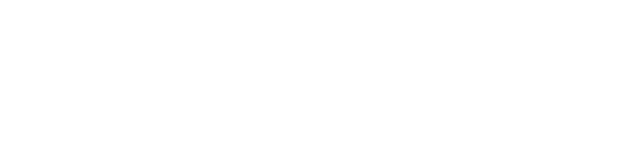
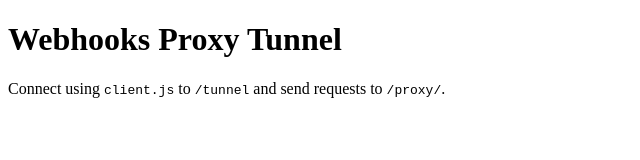
Before and after one commit to peter-leonov/webhooks-proxy-tunnel, a website: page public/index.html in a window 1280 px wide. Shown: the whole page, without its empty margins (0-640 px from the left). Drawn offline with Linux system fonts and the light colour scheme.

Commit message:
doc a bit

```diff
--- a/public/index.html
+++ b/public/index.html
@@ -6,14 +6,10 @@
     <title>Hello, World!</title>
   </head>
   <body>
-    <h1 id="heading"></h1>
-    <!-- <script>
-      fetch("/message")
-        .then((resp) => resp.text())
-        .then((text) => {
-          const h1 = document.getElementById("heading");
-          h1.textContent = text;
-        });
-    </script> -->
+    <h1 id="heading">Webhooks Proxy Tunnel</h1>
+    <p>
+      Connect using <code>client.js</code> to <code>/tunnel</code> and send
+      requests to <code>/proxy/</code>.
+    </p>
   </body>
 </html>
```
Also changed, not shown: README.md.
